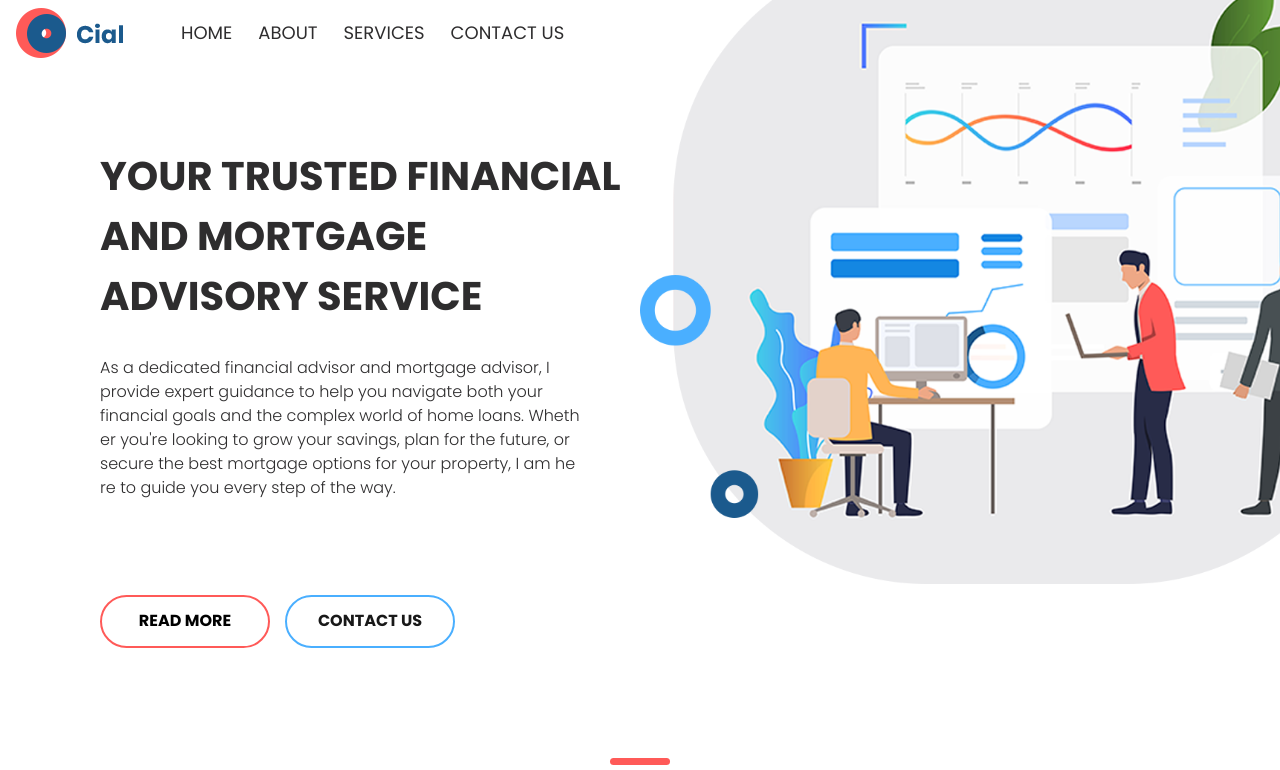
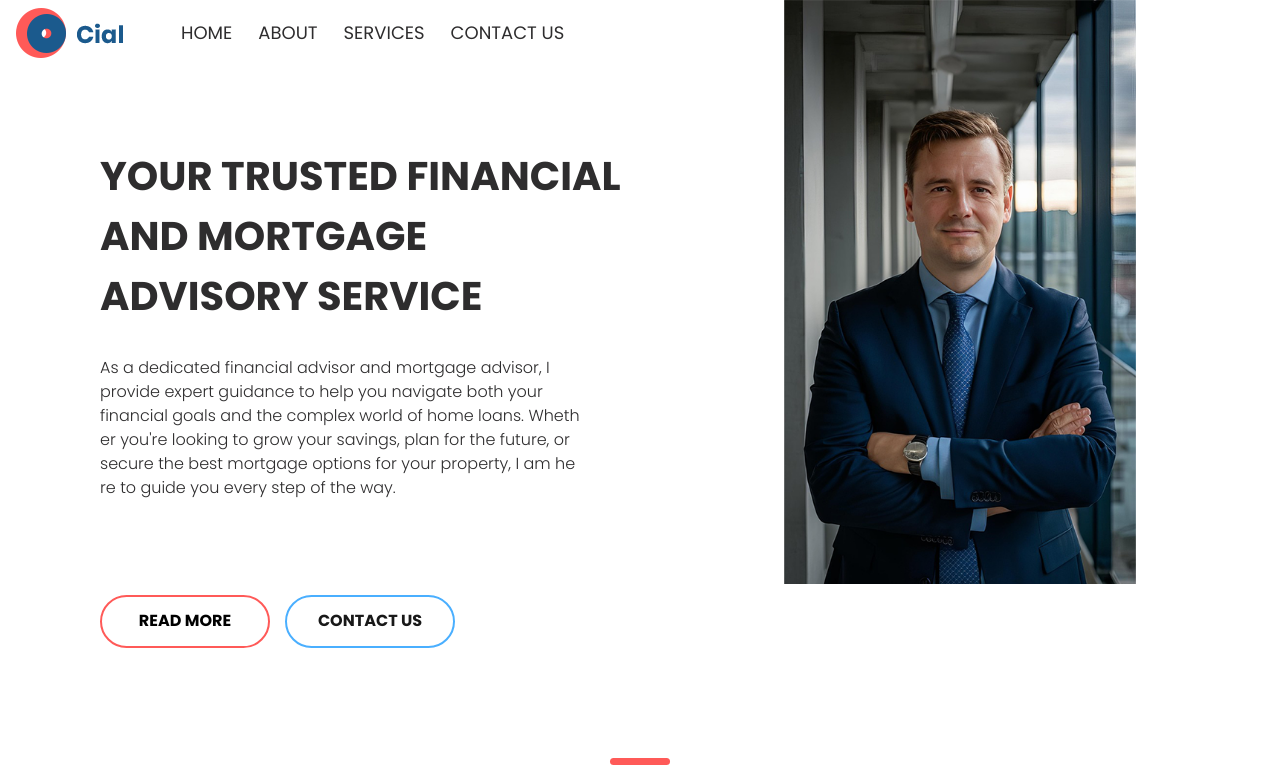
Before and after one commit to christopherece/financeservice_prj, a Django app: page / in a window 1280 px wide. Shown: the top 770 px of the page. Run offline with Django 5.2, Linux system fonts and the light colour scheme; some libraries are stand-ins or nearby versions.

Commit message:
Modified Static images

```diff
--- a/templates/pages/index.html
+++ b/templates/pages/index.html
@@ -25,7 +25,7 @@
       </div>
     </div>
     <div class="header_right">
-      <img src="{% static 'images/banner-img.png' %}" class="banner_img">
+      <img src="{% static 'images/banner-img2.png' %}" class="banner_img">
     </div>
   </div>
     <!--about section end -->
@@ -121,7 +121,7 @@
         <div class="team_section_2 layout_padding">
           <div class="row justify-content-center">
             <div class="col-sm-4">
-              <img src="{% static 'images/img-7.png' %}" class="image_7">
+              <img src="{% static 'images/chris.jpeg' %}" class="image_7">
               <p class="readable_text">Chris Ancheta</p>
               <p class="readable_text_1">Financial Adviser</p>
               <div class="social_icon">
```
Also changed, not shown: financial/static/images/banner-img2.png (added), financial/static/images/chris.jpeg (added), financial/static/images/man.jpg (added), financial/static/images/man2.jpg (added), static/images/banner-img2.png (added), static/images/chris.jpeg (added), static/images/man.jpg (added), static/images/man2.jpg (added), 4 other files.
